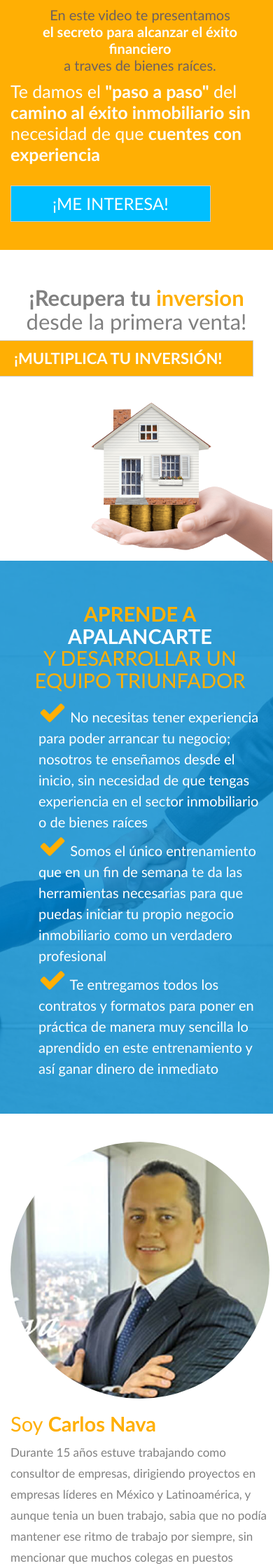
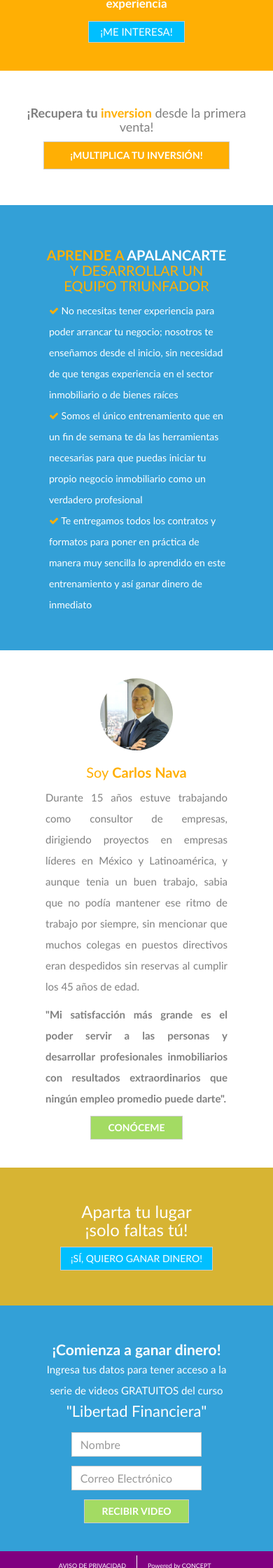
Before and after one commit to correangel/exitoInmobiliario, a PHP site: page / in a window 390 px wide; the page is wider, and only the part inside the window is pictured. Shown: the part 1199-3439 px from the top of that part at 70% size. Run offline with PHP 8.4, Linux system fonts and the light colour scheme; some libraries are stand-ins or nearby versions.

Commit message:
Todo responsive

```diff
--- a/css/exito.css
+++ b/css/exito.css
@@ -33,9 +33,10 @@ header{position: relative;}
 /*CARRUSEL INICIO*/
 .carousel-control.right, .carousel-control.left {z-index: 10;}
 .sliderForm {position: absolute; top: 0px;height: 552px; width: 100%;box-shadow: inset 1px 1px 1px 1000px rgba(0, 137, 206, 0.8);}
+.carousel-inner>.item>img {line-height: 1; height: 552px; width: 100%; }
 
 /*Bootstrap*/
-.panel-default>.panel-heading+.panel-collapse>.panel-body {font-size: 17px; } .panel{border: none;}
+.panel-default>.panel-heading.panel-collapse>.panel-body {font-size: 17px; } .panel{border: none;}
 .panel-default>.panel-heading {background-color: #F2F2F2; }
 .panel-title span {background-color: #FFAF04; width: 25px; height: 25px; border-radius: 50%; display: inline-block; text-align: center; padding-top: 4px; margin-right: 10px; color: #fff; }
 .form-control {margin-bottom: 15px;border-radius: 0px; box-shadow: none; height: 47px;font-size: 20px;}
@@ -133,10 +134,12 @@ footer{background-color: blue !important;}
 #tituloConocimientos img {margin-bottom: -29px; max-width: 412px; width: 104%; }
 .blackFontRecover {font-size: 31px; }
 .yellowButton {margin-left: -39px; }
+.sliderForm {height: 460px; }
+.carousel-inner>.item>img {height: 459px; }
 }
 
 @media (max-width: 1024px){
-.sliderForm {top: 23px;}
+.sliderForm {top: 0px;}
 .btn-default:hover {color: #A3DB63; background-color: #FFFFFF;}
 form .container {width: 970px; }
 .sliderExito img {max-width: inherit; width: 100%; }
@@ -162,12 +165,50 @@ a.navbar-brand{height: 0px;}
 .navbar-nav>li>a {padding-top: 15px; }
 h1 {font-size: 28px; }
 .navbar-brand>img {height: 53px; }
-.sliderForm {top: -6px; }
+.sliderForm {top: 0px;height: 431px; }
 .textCenterForm {font-size: 21px; }
 .greenButton {font-size: 16px; }
 .carousel-indicators li{display: none;}
 .container {width: 768px !important;}
 footer{background-color: red !important;}
+a#Informacion {margin-right: 50px !important; }
+.yellowFontComienza {font-size: 25px !important; }
+.textCenterForm {font-size: 16px !important; }
+.form-control {font-size: 15px; }
+#Name1, #Email1 {height: 35px; font-size: 15px; width: 80%; }
+.greenButton {padding: 6px 47px; font-size: 16px !important; margin: 0; }
+.navbar-default .navbar-nav>li>a {font-size: 12px; }
+.tituloInmobil {font-size: 40px; }
+.yellowFontYa {font-size: 50px; line-height: 0.6; }
+.container {width: 736px !important; }
+.lightGreyBg h2 {padding-bottom: 0px; }
+h2 {font-size: 25px; }
+.objetivoFont {font-size: 20px; }
+.textCenterExitoso {font-size: 25px; }
+iframe.videoYoutube {height: 190px; }
+.experienceFont {font-size: 20px; }
+.blueButton {font-size: 20px; padding: 8px 35px; margin-top: 0px; }
+.blackFont {font-size: 16px; }
+.blackFontRecover {font-size: 23px; }
+.yellowButton {font-size: 17px; padding: 9px 37px; }
+#tituloConocimientos img {margin-bottom: -21px; width: 105%; }
+.fa-2x {font-size: 1em !important; }
+li.whiteFont {font-size: 17px; }
+.textCenterSize {font-size: 15px; }
+.textSatisfaction {font-size: 16px; }
+.greenButtonDos {padding: 6px 41px; font-size: 18px; }
+.blueButtonDos {font-size: 17px; padding: 6px 24px; }
+.whiteFontAparta {font-size: 28px; }
+.whiteFontBegin {font-size: 27px; }
+.whiteFontFree {font-size: 20px; }
+.whiteFontFreedom {font-size: 25px; }
+#Name2, #Email2 {height: 35px; font-size: 16px; margin-top: 2px; }
+.greenButtonDos {padding: 6px 24px; font-size: 17px; }
+footer .text-left {font-size: 13px; }
+footer .text-right {font-size: 13px; }
+footer {padding: 14px 27px; }
+.carousel-inner>.item>img {height: 430px; }
+.lightGreyBg {background-color: #FFFFFF; }
 }
 
 @media (max-width: 767px){
@@ -178,27 +219,97 @@ footer{background-color: red !important;}
 section.Carrusel {display: none; }
 .navbar-nav {background-color: #3BA3D8; font-size: 18px; }
 .container {width: 601px !important;}
+footer{background-color: pink !important;}
+.transformarh1 {text-align: center; border-right: 0px; padding-right: 0px; margin-top: 35px; }
+.yellowFontComienza {margin-top: 0px; }
+.textCenterForm {font-size: 18px !important; text-align: center; }
+.form-control {display: block; margin: 13px auto; }
+#Name1, #Email1 {width: 55%; }
+.greenButton {margin: 0 auto; }
+iframe.videoYoutube {height: 237px; width: 74%; display: block; margin: 0 auto; }
+.blackFont {margin-top: 15px; }
+.experienceFont {text-align: center; }
+.blueButton {margin: 0px auto; display: block; }
+.yellowButton {margin-left: 0px; margin: 0 auto; display: block; }
+#tituloConocimientos img {display: none; }
+#tituloConocimientos {padding-bottom: 50px; }
+h2 {font-size: 22px; }
+#carlosNava img {width: 40% !important; display: block; margin: 0 auto; }
+.yellowFontCarlos {text-align: center; }
+.textCenterSize {text-align: justify; }
+.textSatisfaction {text-align: justify; }
+.blueButtonDos {margin-left: 0px; margin: 0 auto; display: block; margin-top: 0px; }
+.brownBg {padding: 50px 0px; }
+.whiteFontAparta {text-align: center; }
+.whiteFontBegin {font-size: 24px; }
+.whiteFontFree {font-size: 17px; }
+#Name2, #Email2 {width: 50%; display: block; margin: 13px auto; }
+.container {width: 570px !important; }
+.navbar-fixed-top img {height: 31px !important; margin-top: 0px; margin-left: 25px; }
+.navbar-brand>img {height: 41px; }
+.sliderForm {height: 490px; }
 }
 
 @media(max-width: 600px){
 	.container {width: 480px !important;}
 	.sliderForm {background-color: #3BA3D8;}
 	.navbar-nav {background-color: #3BA3D8; font-size: 18px; }
+	footer{background-color: black !important;}
+	.container {width: 450px !important; }
+	.sliderForm {height: 520px; }
+	iframe.videoYoutube {height: 175px; }
+	.beneficiosBg {background: none; }
+	.brownBg {background: none; }
 }
 
 @media (max-width: 480px){
-	.container {width: 400px !important; }
+	.container {width: 290px !important; }
 	.sliderForm {background-color: #3BA3D8;}
 	#Knowledge {font-size: 32px; }
 	h2 {font-size: 29px; }
 	.navbar-nav {background-color: #3BA3D8; font-size: 18px; }
 	.navbar-default .navbar-nav>li>a {padding-bottom: 40px; }
+	footer{background-color: purple !important;}
+	.tituloInmobil {font-size: 30px; }
+	.yellowFontYa {font-size: 35px; }
+	#Name1, #Email1 {width: 75%; }
+	.greenButton {padding: 6px 20px; }
+	.sliderForm {height: 550px; }
+	h2 {font-size: 20px; }
+	.objetivoFont {font-size: 16px; }
+	.textCenterExitoso {font-size: 21px; }
+	iframe.videoYoutube {height: 113px; }
+	.experienceFont {font-size: 17px; }
+	.blueButton {font-size: 15px; padding: 4px 16px; }
+	.blackFontRecover {font-size: 18px; }
+	.yellowButton {font-size: 14px; }
+	li.whiteFont {font-size: 14px; }
+	.textSatisfaction {font-size: 15px; }
+	.greenButtonDos {font-size: 14px; }
+	.whiteFontAparta {font-size: 24px; }
+	.blueButtonDos {font-size: 14px; padding: 6px 14px; }
+	.whiteFontBegin {font-size: 21px; }
+	.whiteFontFree {font-size: 15px; }
+	.whiteFontFreedom {font-size: 22px; }
+	#Name2, #Email2 {width: 81%; }
+	footer .text-right {font-size: 9px; }
+	footer .text-left {font-size: 9px; }
+	footer {padding: 6px 10px; }
+	li.whiteFont {margin-left: -35px; }
 }
 
 @media(max-width: 320px){
-	.container {width: 320px !important; }
+	.container {width: 290px !important; }
 	h2 {font-size: 25px; }
 	#Knowledge {font-size: 28px; }
 	.blueBg {background: none;}
 	.navbar-nav {background-color: #3BA3D8; font-size: 18px; }
+	footer{background-color: deepskyblue !important;}
+	h1 {font-size: 25px; }
+	.tituloInmobil {font-size: 27px; }
+	.yellowFontYa {font-size: 30px; }
+	.yellowFontComienza {font-size: 20px !important; }
+	.textCenterForm {font-size: 16px !important; }
+	h2 {font-size: 20px; }
+	.textCenterExitoso {font-size: 20px; }
 }
--- a/index.html
+++ b/index.html
@@ -183,11 +183,11 @@
   <section class="brownBg">
   	<div class="container">
   		<div class="row">
-  			<div class="col-sm-6">
+        <div class="col-sm-6 col-sm-push-6">
+          <p class="whiteFontAparta"><strong>Aparta tu lugar</strong><br> ¡solo faltas tú!</p>
+        </div>
+  			<div class="col-sm-6 col-sm-pull-6">
   				<button type="submit" class="btn btn-default blueButtonDos">¡SÍ, QUIERO GANAR DINERO!</button>
-  			</div>
-  			<div class="col-sm-6">
-  				<p class="whiteFontAparta"><strong>Aparta tu lugar</strong><br> ¡solo faltas tú!</p>
   			</div>
   		</div>
   	</div>
```
